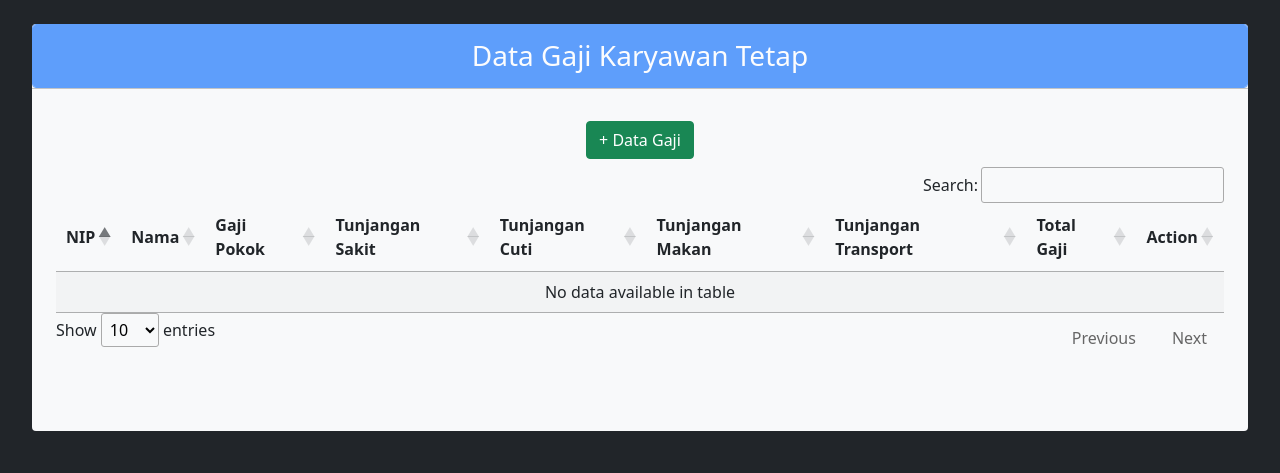
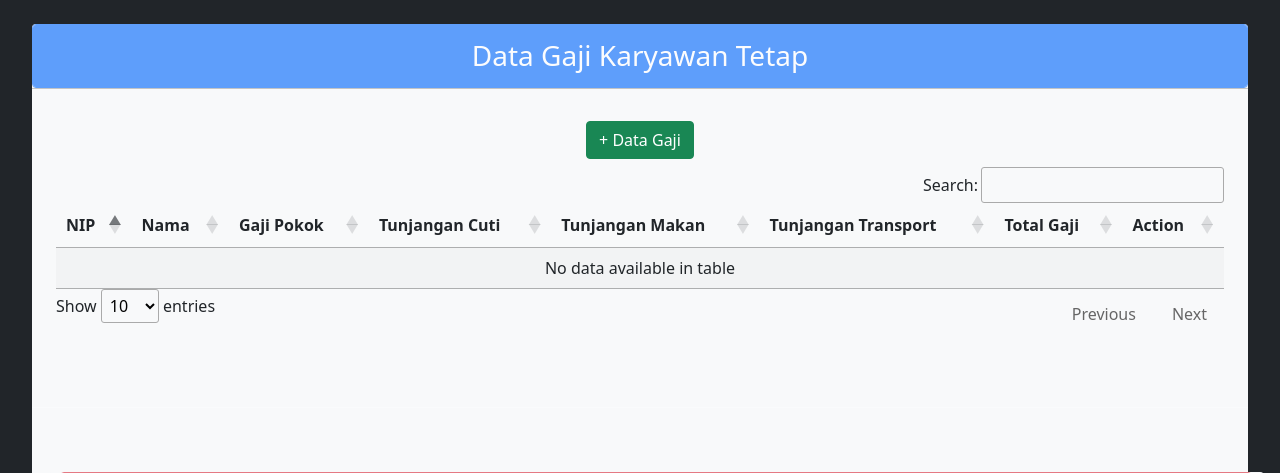
Before and after one commit to deraakubaru/sagarapayroll, a Django app: template templates/base.html in a window 1280 px wide. Shown: the part 86-559 px from the top of the page. Run offline with Django 4.2, Linux system fonts and the light colour scheme; the template is opened without the code that fills it, so the values that code supplies are empty; some libraries are stand-ins or nearby versions.

Commit message:
delete tunjangan sakit modal

```diff
--- a/templates/base.html
+++ b/templates/base.html
@@ -171,13 +171,13 @@
                                   <input type="text" class="form-control" id="tunjangan_makan" name="tunjangan_makan">
                                 </div>
                               </div>
-                              <div class="mb-3 row">
+                              {% comment %} <div class="mb-3 row">
                                 <label for="tunjangan_sakit" class="col-sm-2 col-form-label">Tunjangan Sakit</label>
                                 <div class="col-sm-10">
                                   <input type="text" class="form-control" id="tunjangan_sakit" name="tunjangan_sakit">
                                 </div>
                               </div>
-                            </div>
+                            </div> {% endcomment %}
                             <div class="modal-footer">
                               <button type="button" class="btn btn-secondary" data-bs-dismiss="modal">Batal</button>
                               <button type="submit" class="btn btn-primary">Tambah</button>
@@ -193,7 +193,6 @@
                         <th>NIP</th>
                         <th>Nama</th>
                         <th>Gaji Pokok</th>
-                        <th>Tunjangan Sakit</th>
                         <th>Tunjangan Cuti</th>
                         <th>Tunjangan Makan</th>
                         <th>Tunjangan Transport</th>
@@ -226,8 +225,8 @@
                             <input type="text" id="editTunjanganTransport" name="tunjangan_transport" class="form-control">
                             <label for="editTunjanganMakan">Tunjangan Makan:</label>
                             <input type="text" id="editTunjanganMakan" name="tunjangan_makan" class="form-control">
-                            <label for="editTunjanganSakit">Tunjangan Sakit:</label>
-                            <input type="text" id="editTunjanganSakit" name="tunjangan_sakit" class="form-control">
+                            {% comment %} <label for="editTunjanganSakit">Tunjangan Sakit:</label>
+                            <input type="text" id="editTunjanganSakit" name="tunjangan_sakit" class="form-control"> {% endcomment %}
                           </div>
                           <div class="modal-footer">
                             <button type="button" class="btn btn-secondary" data-bs-dismiss="modal">Batal</button>
@@ -511,7 +510,6 @@
       // Populate the DataTable
       data.forEach(item => {
         const formattedGajiPokok = formatNumber(item.gaji_pokok);
-        const formattedTunjanganSakit = formatNumber(item.tunjangan_sakit);
         const formattedTunjanganCuti = formatNumber(item.tunjangan_cuti);
         const formattedTunjanganMakan = formatNumber(item.tunjangan_makan);
         const formattedTunjanganTransport = formatNumber(item.tunjangan_transport);
@@ -520,7 +518,6 @@
           item.nip,
           item.nama,
           `Rp ${formattedGajiPokok}`,
-          `Rp ${formattedTunjanganSakit}`,
           `Rp ${formattedTunjanganCuti}`,
           `Rp ${formattedTunjanganMakan}`,
           `Rp ${formattedTunjanganTransport}`,
@@ -681,7 +678,6 @@
             editTunjanganCuti.value = dataItem.tunjangan_cuti;
             editTunjanganTransport.value = dataItem.tunjangan_transport;
             editTunjanganMakan.value = dataItem.tunjangan_makan;
-            editTunjanganSakit.value = dataItem.tunjangan_sakit;
             modal.show();
           }
         })
```
